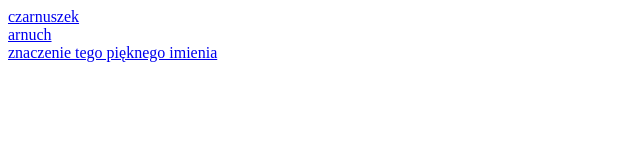
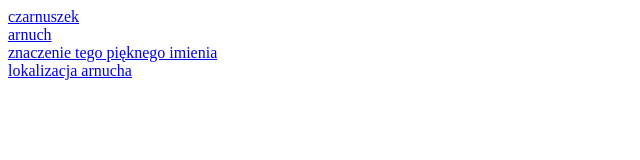
Before and after one commit to Qedaibo/Arnuch, a plain HTML site: page index.html in a window 1280 px wide. Shown: the whole page, without its empty margins (0-640 px from the left). Drawn offline with Linux system fonts and the light colour scheme.

Commit message:
Update index.html

```diff
--- a/index.html
+++ b/index.html
@@ -3,3 +3,5 @@
 <a href="https://polski-slownik.pl/rymy-i-slowa-zakonczone-na.php?koncowke=ARNUCH">arnuch</a>
 <br>
 <a href="http://www.meaningslike.com/name-stands-for/arnuch">znaczenie tego pięknego imienia</a>
+<br>
+<a href="https://www.google.com/maps/search/arnuch/@41.730564,-13.1269942,3z/data=!3m1!4b1">lokalizacja arnucha</a>
```
